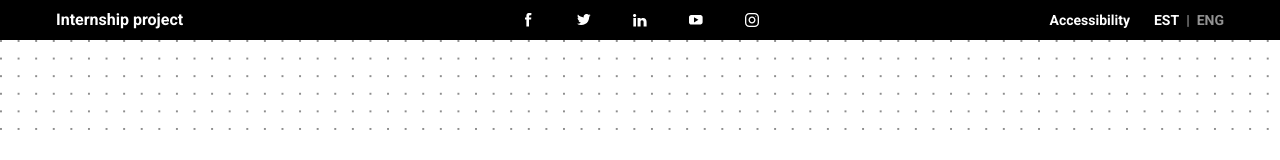
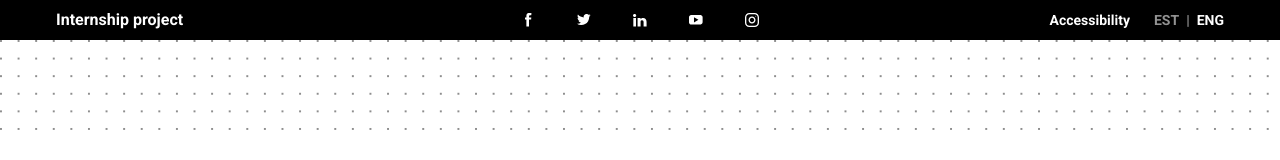
Before and after one commit to geilu/statistikaamet-proovitoo, a React (Vite) app: page / in a window 1280 px wide. Shown: the top 160 px of the page. Built offline with nearby package versions, Linux system fonts and the light colour scheme.

Commit message:
fix first load language bug

```diff
--- a/src/i18n.ts
+++ b/src/i18n.ts
@@ -81,4 +81,8 @@ i18n
                 }
             }
         }
-});
+}, () => {
+        const detected = i18n.language;
+        const normalized = detected.split('-')[0]; // en-US -> en
+        i18n.changeLanguage(normalized);
+    });
```
